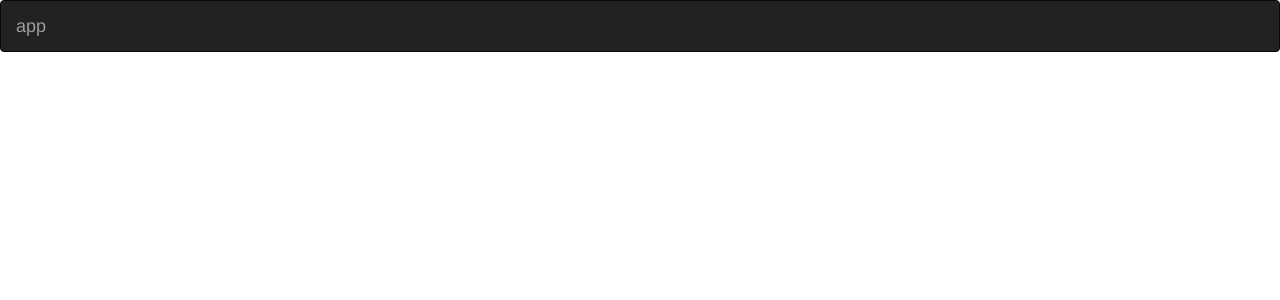
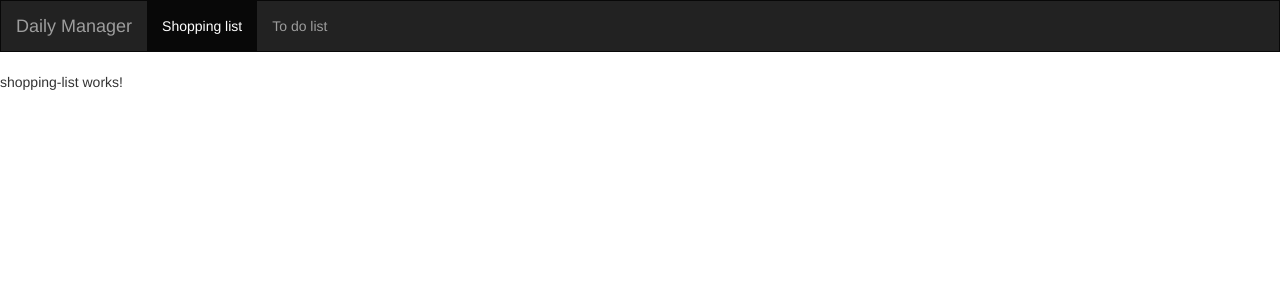
Before and after one commit to Arno85/daily-manager, an Angular app: page /home in a window 1280 px wide. Shown: the top 300 px of the page. Built offline with nearby package versions, Linux system fonts and the light colour scheme.

Commit message:
main components

```diff
--- a/src/app/app.component.html
+++ b/src/app/app.component.html
@@ -5,12 +5,12 @@
         <a class="navbar-brand" href="#">{{title}}</a>
       </div>
       <div class="collapse navbar-collapse" id="bs-example-navbar-collapse-1">
-        <ul class="nav navbar-nav"><!--
+        <ul class="nav navbar-nav">
           <li class="active"><a routerLink="/shopping-list" routerLinkActive="active">Shopping list</a></li>
-          <li><a routerLink="/to-do-list" routerLinkActive="active">To do list</a></li>-->
+          <li><a routerLink="/to-do-list" routerLinkActive="active">To do list</a></li>
         </ul>
       </div>
     </div>
-  </nav><!--
-  <router-outlet></router-outlet>-->
+  </nav>
+  <router-outlet></router-outlet>
 </header>
--- a/src/app/app.component.ts
+++ b/src/app/app.component.ts
@@ -6,5 +6,5 @@ import { Component } from '@angular/core';
   styleUrls: ['./app.component.css']
 })
 export class AppComponent {
-  title = 'app';
+  title = 'Daily Manager';
 }
--- /dev/null
+++ b/src/app/shopping-list/shopping-list.component.html
@@ -0,0 +1,3 @@
+<p>
+  shopping-list works!
+</p>
--- /dev/null
+++ b/src/app/shopping-list/shopping-list.component.ts
@@ -0,0 +1,15 @@
+import { Component, OnInit } from '@angular/core';
+
+@Component({
+  selector: 'app-shopping-list',
+  templateUrl: './shopping-list.component.html',
+  styleUrls: ['./shopping-list.component.css']
+})
+export class ShoppingListComponent implements OnInit {
+
+  constructor() { }
+
+  ngOnInit() {
+  }
+
+}
--- /dev/null
+++ b/src/app/to-do-list/to-do-list.component.html
@@ -0,0 +1,3 @@
+<p>
+  to-do-list works!
+</p>
--- /dev/null
+++ b/src/app/to-do-list/to-do-list.component.ts
@@ -0,0 +1,15 @@
+import { Component, OnInit } from '@angular/core';
+
+@Component({
+  selector: 'app-to-do-list',
+  templateUrl: './to-do-list.component.html',
+  styleUrls: ['./to-do-list.component.css']
+})
+export class ToDoListComponent implements OnInit {
+
+  constructor() { }
+
+  ngOnInit() {
+  }
+
+}
--- /dev/null
+++ b/src/sass/styles.scss
@@ -0,0 +1,3 @@
+.navbar{
+    border-radius: 0 !important;
+}
```
Also changed, not shown: src/app/app.module.ts (+11 -7 lines), .angular-cli.json, src/app/shopping-list/shopping-list.component.css (added), src/app/to-do-list/to-do-list.component.css (added), 2 other files (tests, documents, lock files or other folders).
